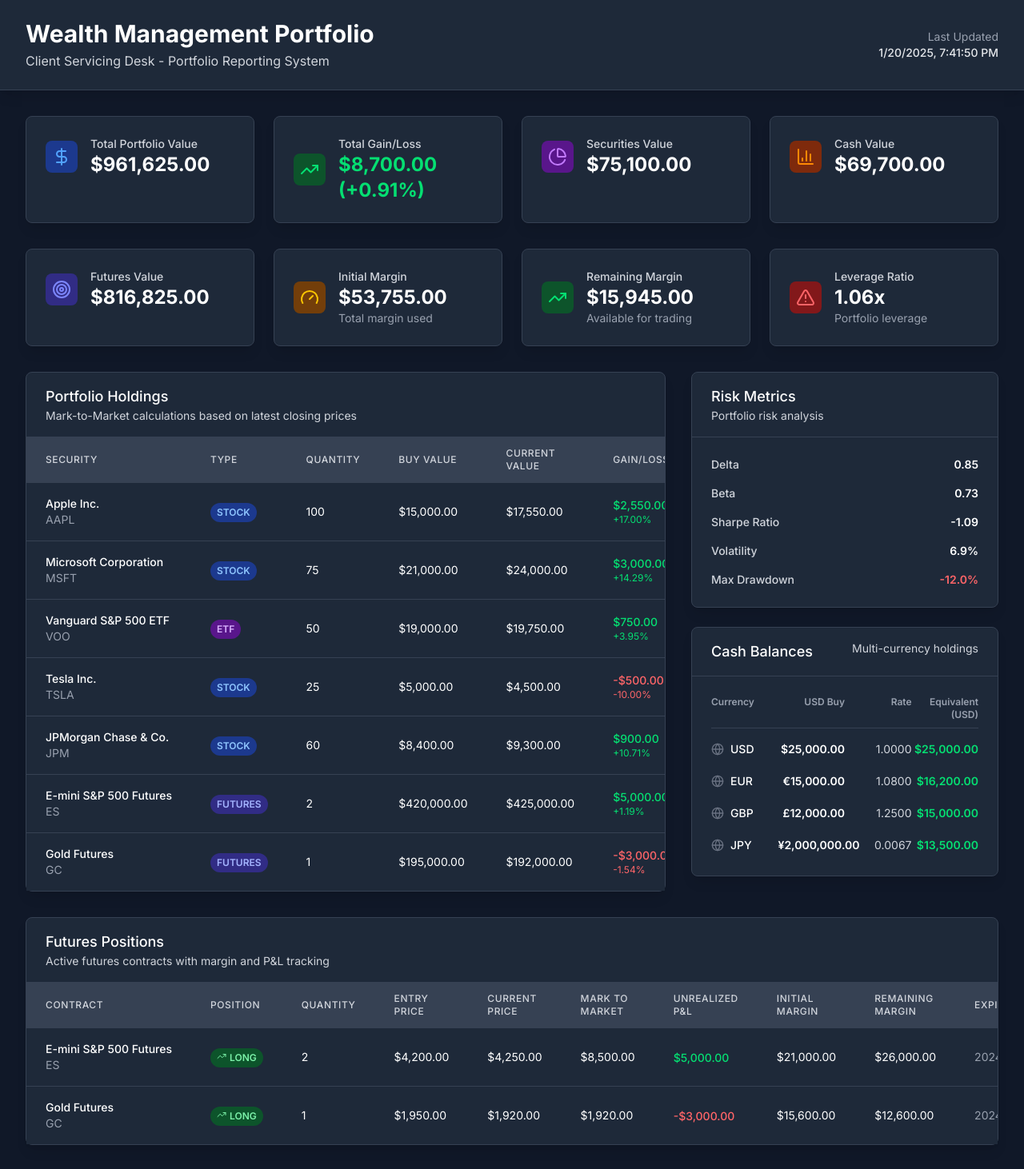
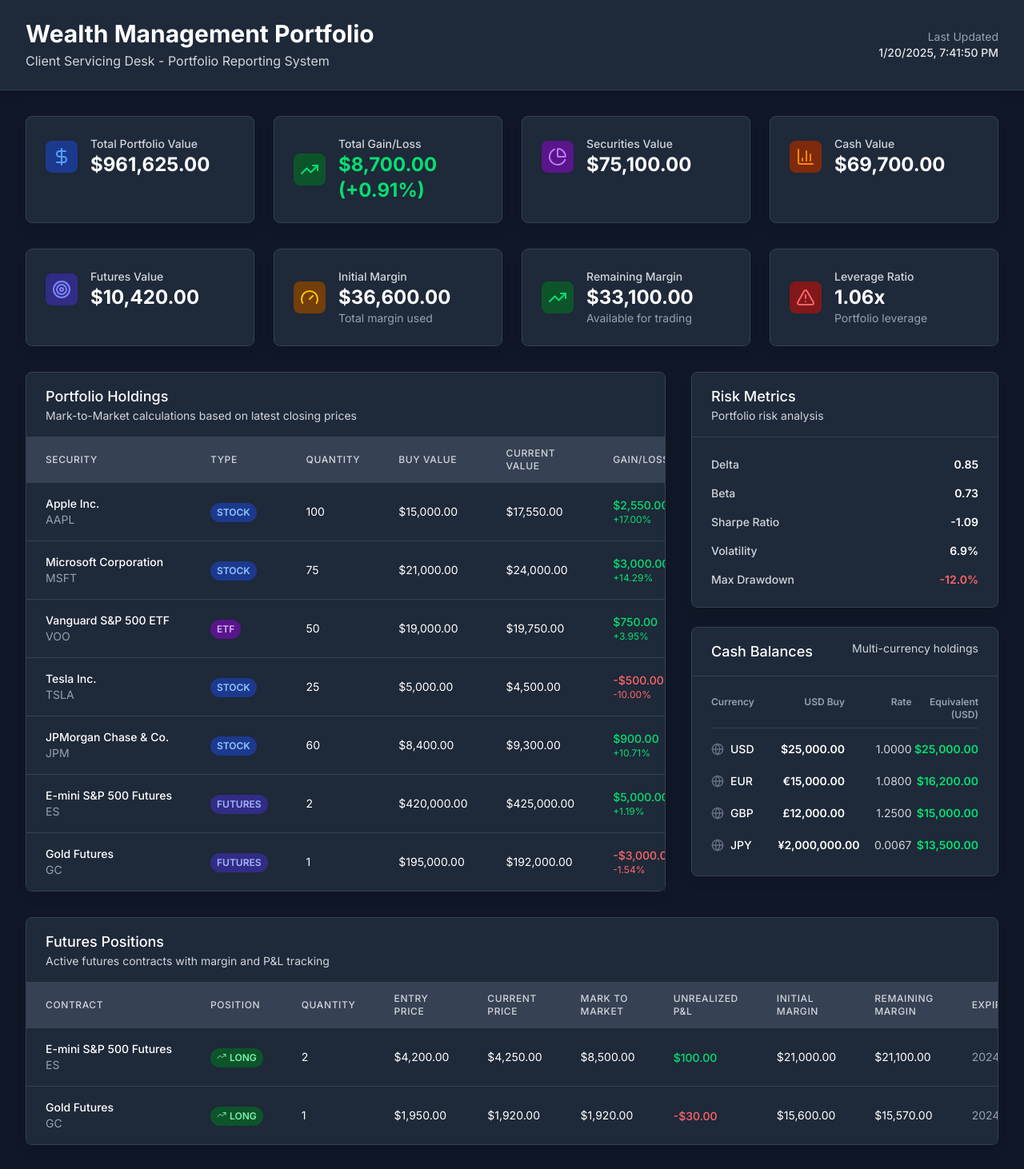
Before and after one commit to darshanvikramshivadas/portfolio-reporting, a Next.js app: page / in a window 1280 px wide. Shown: the top 1462 px of the page at 80% size. Built offline with nearby package versions, Linux system fonts and the light colour scheme.

Commit message:
final commit with 3 task

```diff
--- a/src/app/page.tsx
+++ b/src/app/page.tsx
@@ -146,10 +146,14 @@ export default function PortfolioDashboard() {
           const basePrice = position.entryPrice;
           const randomVariation = (Math.random() - 0.5) * 0.01; // ±0.5% variation
           const newPrice = basePrice * (1 + randomVariation);
+
+          // Calculate proper mark-to-market value
           const newMarkToMarket = position.quantity * newPrice;
+
+          // Calculate unrealized P&L based on position type
           const newPnL = position.positionType === 'LONG'
-            ? newMarkToMarket - (position.quantity * position.entryPrice)
-            : (position.quantity * position.entryPrice) - newMarkToMarket;
+            ? (newPrice - position.entryPrice) * position.quantity
+            : (position.entryPrice - newPrice) * position.quantity;
 
           return {
             ...position,
@@ -166,7 +170,27 @@ export default function PortfolioDashboard() {
 
   const recalculatePortfolio = () => {
      const summary = calculatePortfolioSummary(securities, futuresContracts, cashBalances, portfolioSummary.lastUpdated);
-      setPortfolioSummary(summary);
+
+     // Calculate futures-specific metrics from futuresPositions
+     const futuresValue = futuresPositions.reduce((sum, position) => sum + (position.quantity * position.currentPrice), 0);
+     const totalMarginUsed = futuresPositions.reduce((sum, position) => sum + position.marginUsed, 0);
+     const totalUnrealizedPnL = futuresPositions.reduce((sum, position) => {
+       const pnl = position.positionType === 'LONG'
+         ? (position.currentPrice - position.entryPrice) * position.quantity
+         : (position.entryPrice - position.currentPrice) * position.quantity;
+       return sum + pnl;
+     }, 0);
+
+     // Update summary with futures position data
+     const updatedSummary = {
+       ...summary,
+       futuresValue,
+       totalMarginUsed,
+       availableMargin: summary.cashValue - totalMarginUsed,
+       unrealizedPnL: totalUnrealizedPnL
+     };
+
+     setPortfolioSummary(updatedSummary);
      const metrics = calculateRiskMetrics(securities);
      setRiskMetrics(metrics);
   };
@@ -174,7 +198,7 @@ export default function PortfolioDashboard() {
   // Initial portfolio calculation on component mount
   useEffect(() => {
     recalculatePortfolio();
-  },[securities, cashBalances, portfolioSummary.lastUpdated]);
+  },[securities, cashBalances, futuresPositions, portfolioSummary.lastUpdated]);
 
   /**
    * Handle adding new trades to the portfolio
@@ -340,7 +364,7 @@ export default function PortfolioDashboard() {
         entryPrice: executionPrice,
         currentPrice: executionPrice,
         markToMarket: contractValue,
-        unrealizedPnL: 0,
+        unrealizedPnL: 0, // Initially 0 since entry price = current price
         marginUsed: initialMargin,
         marginRequirement: initialMargin,
         leverage: newFuturesTrade.leverage,
@@ -469,7 +493,9 @@ export default function PortfolioDashboard() {
     const position = futuresPositions.find(p => p.id === positionId);
     if (position) {
       // Calculate final P&L and margin return
-      const finalPnL = position.unrealizedPnL;
+      const finalPnL = position.positionType === 'LONG'
+        ? (position.currentPrice - position.entryPrice) * position.quantity
+        : (position.entryPrice - position.currentPrice) * position.quantity;
       const marginReturn = position.marginUsed + finalPnL; // Return initial margin + P&L
 
       // Create a closing trade
@@ -816,7 +842,17 @@ export default function PortfolioDashboard() {
                    </tr>
                  </thead>
                  <tbody className="bg-gray-800 divide-y divide-gray-700">
-                   {futuresPositions.map((position) => (
+                   {futuresPositions.map((position) => {
+                     // Calculate proper mark-to-market value
+                     const markToMarketValue = position.quantity * position.currentPrice;
+                     // Calculate unrealized P&L based on position type
+                     const unrealizedPnL = position.positionType === 'LONG'
+                       ? (position.currentPrice - position.entryPrice) * position.quantity
+                       : (position.entryPrice - position.currentPrice) * position.quantity;
+                     // Calculate remaining margin: Initial Margin + Unrealized P&L
+                     const remainingMargin = position.marginUsed + unrealizedPnL;
+
+                     return (
                        <tr key={position.id} className="hover:bg-gray-700">
                          <td className="px-6 py-4 whitespace-nowrap">
                            <div>
@@ -833,14 +869,14 @@ export default function PortfolioDashboard() {
                          <td className="px-6 py-4 whitespace-nowrap text-sm text-white">{position.quantity}</td>
                          <td className="px-6 py-4 whitespace-nowrap text-sm text-white">{formatCurrency(position.entryPrice)}</td>
                          <td className="px-6 py-4 whitespace-nowrap text-sm text-white">{formatCurrency(position.currentPrice)}</td>
-                        <td className="px-6 py-4 whitespace-nowrap text-sm text-white">{formatCurrency(position.quantity * position.currentPrice)}</td>
+                         <td className="px-6 py-4 whitespace-nowrap text-sm text-white">{formatCurrency(markToMarketValue)}</td>
                          <td className="px-6 py-4 whitespace-nowrap">
-                         <span className={`text-sm font-medium ${getGainLossColor(position.unrealizedPnL)}`}>
-                           {formatCurrency(position.unrealizedPnL)}
+                           <span className={`text-sm font-medium ${getGainLossColor(unrealizedPnL)}`}>
+                             {formatCurrency(unrealizedPnL)}
                            </span>
                          </td>
                          <td className="px-6 py-4 whitespace-nowrap text-sm text-white">{formatCurrency(position.marginUsed)}</td>
-                       <td className="px-6 py-4 whitespace-nowrap text-sm text-white">{formatCurrency(position.marginUsed + position.unrealizedPnL)}</td>
+                         <td className="px-6 py-4 whitespace-nowrap text-sm text-white">{formatCurrency(remainingMargin)}</td>
                          <td className="px-6 py-4 whitespace-nowrap text-sm text-gray-400">{position.expirationDate}</td>
                          <td className="px-6 py-4 whitespace-nowrap">
                            <button
@@ -851,7 +887,8 @@ export default function PortfolioDashboard() {
                            </button>
                          </td>
                        </tr>
-                   ))}
+                     );
+                   })}
                  </tbody>
                </table>
              </div>
@@ -1202,7 +1239,7 @@ export default function PortfolioDashboard() {
                 {newFuturesTrade.symbol && newFuturesTrade.quantity > 0 && currentMarketPrice > 0 && (
                   <div className="bg-gray-600 rounded-lg p-4 mb-6">
                     <h4 className="text-lg font-medium text-white mb-4">Margin Calculation</h4>
-                    <div className="grid grid-cols-1 md:grid-cols-3 gap-4">
+                    <div className="grid grid-cols-1 md:grid-cols-4 gap-4">
                       <div>
                         <div className="text-sm text-gray-400">Contract Value</div>
                         <div className="text-lg font-semibold text-white">
@@ -1219,11 +1256,20 @@ export default function PortfolioDashboard() {
                           {formatCurrency((newFuturesTrade.quantity * currentMarketPrice) / newFuturesTrade.leverage)}
                         </div>
                       </div>
+                      <div>
+                        <div className="text-sm text-gray-400">Margin %</div>
+                        <div className="text-lg font-semibold text-blue-400">
+                          {(100 / newFuturesTrade.leverage).toFixed(1)}%
+                        </div>
+                      </div>
                     </div>
                     <div className="mt-3 pt-3 border-t border-gray-500">
                       <div className="text-sm text-gray-400">Available Cash: {formatCurrency(portfolioSummary.cashValue)}</div>
                       {portfolioSummary.cashValue < (newFuturesTrade.quantity * currentMarketPrice) / newFuturesTrade.leverage && (
                         <div className="text-sm text-red-400 mt-1">⚠️ Insufficient cash for margin requirement</div>
+                      )}
+                      {portfolioSummary.cashValue >= (newFuturesTrade.quantity * currentMarketPrice) / newFuturesTrade.leverage && (
+                        <div className="text-sm text-green-400 mt-1">✅ Sufficient cash available</div>
                       )}
                     </div>
                   </div>
```
Lines whose indentation alone changed are shown as unchanged.
